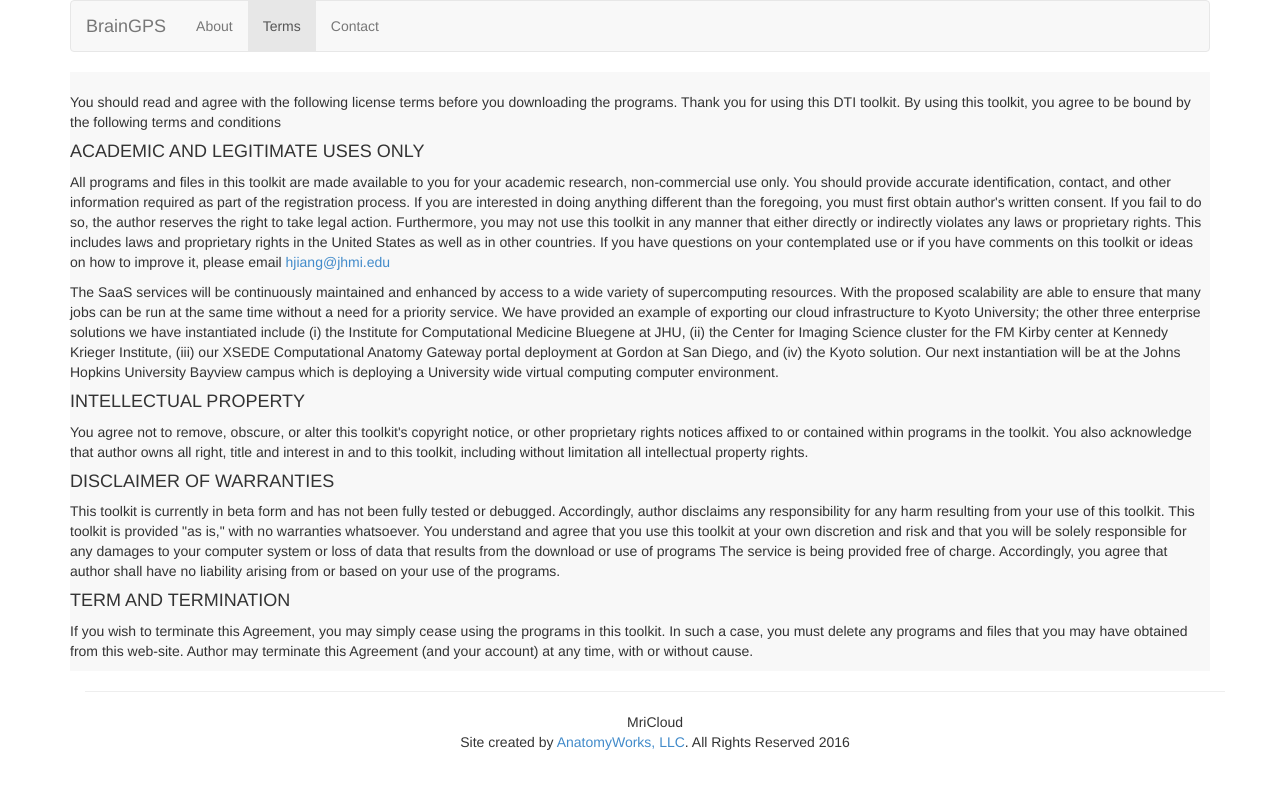
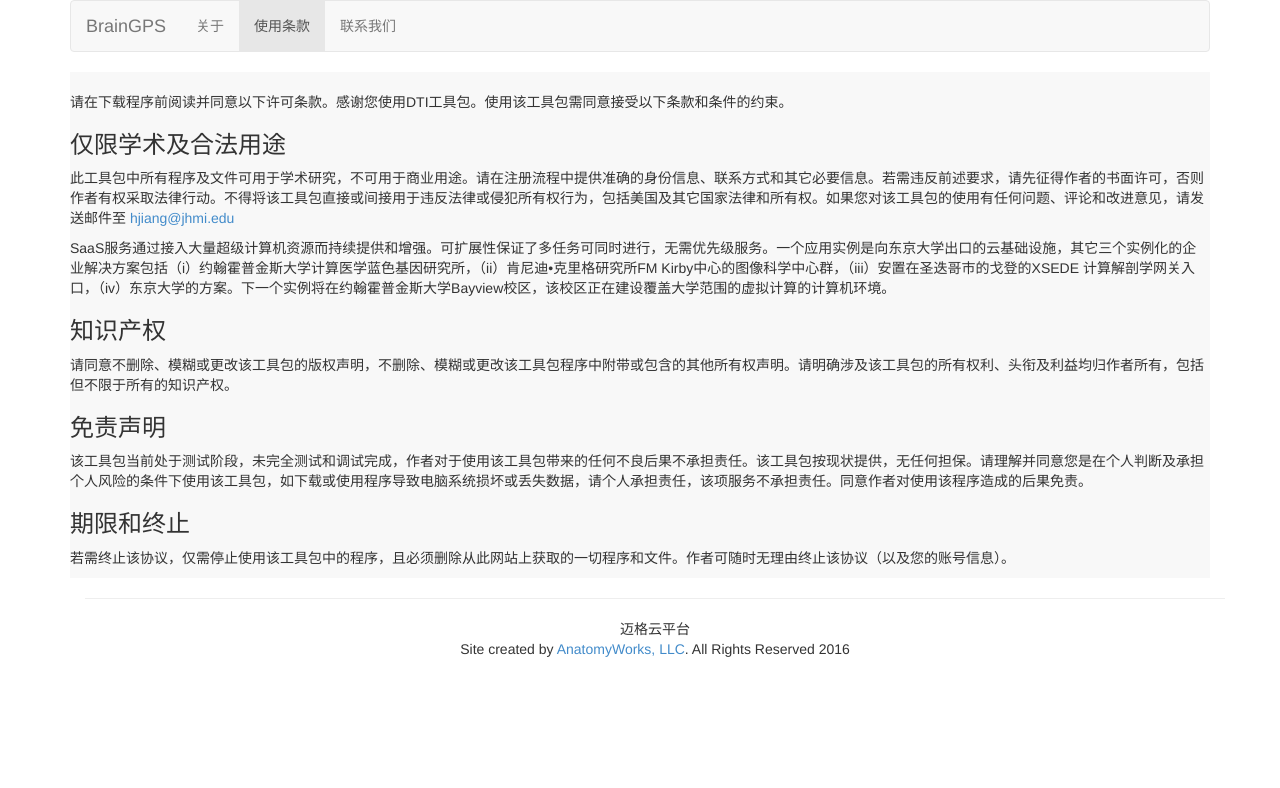
Before and after one commit to ChangleZhang/BrainGPS_CN, a plain HTML site: page terms.html in a window 1280 px wide. Drawn offline with Linux system fonts and the light colour scheme; some icons are missing.

Commit message:
triple kill

```diff
--- a/terms.html
+++ b/terms.html
@@ -6,7 +6,7 @@
 <head>
     <meta charset="utf-8">
 <!--     https://braingps.mricloud.org -->
-    <title>MriCloud | Terms</title>
+    <title>迈格云平台 | 使用条款</title>
 
     <meta name="description" content="Anatomyworks does "></meta>
 
@@ -75,9 +75,9 @@
 <!--               <div class="collapse nav-collapse"> -->
 <!-- -->
             <ul class="nav navbar-nav">
-              <li class=""><a href="about.html">About</a></li>
-              <li class="active"><a href="terms.html">Terms</a></li>
-              <li class=""><a href="contact.html">Contact</a></li>
+              <li class=""><a href="about.html">关于</a></li>
+              <li class="active"><a href="terms.html">使用条款</a></li>
+              <li class=""><a href="contact.html">联系我们</a></li>
               </ul>
           </div><!--/.nav-collapse -->
       </div>
@@ -88,62 +88,21 @@
 
 
        <p><br/>
-    You should read and agree with the following license terms before you
-    downloading the programs.
+    请在下载程序前阅读并同意以下许可条款。感谢您使用DTI工具包。使用该工具包需同意接受以下条款和条件的约束。
 
-
-    Thank you for using this DTI toolkit. By using this toolkit, you agree to be
-    bound by the following terms and conditions
-
-    <h4>ACADEMIC AND LEGITIMATE USES ONLY</h4>
-All programs and files in this toolkit are made available to you for your
-academic research, non-commercial use only. You should provide accurate
-identification, contact, and other information required as part of the
-registration process. If you are interested in doing anything different than
-the foregoing, you must first obtain author's written consent. If you fail to
-do so, the author reserves the right to take legal action. Furthermore, you may
-not use this toolkit in any manner that either directly or indirectly violates
-any laws or proprietary rights. This includes laws and proprietary rights in
-the United States as well as in other countries. If you have questions on your
-contemplated use or if you have comments on this toolkit or ideas on how to
-improve it, please email <a href="mailto:#">hjiang@jhmi.edu</a>
+    <h3>仅限学术及合法用途</h3>
+此工具包中所有程序及文件可用于学术研究，不可用于商业用途。请在注册流程中提供准确的身份信息、联系方式和其它必要信息。若需违反前述要求，请先征得作者的书面许可，否则作者有权采取法律行动。不得将该工具包直接或间接用于违反法律或侵犯所有权行为，包括美国及其它国家法律和所有权。如果您对该工具包的使用有任何问题、评论和改进意见，请发送邮件至 <a href="mailto:#">hjiang@jhmi.edu</a>
 <p>
 <p>
-The SaaS services will be continuously maintained and enhanced by access to
-a wide variety of supercomputing resources. With the proposed scalability
-are able to ensure that many jobs can be run at the same time without a need
-for a priority service. We have provided an example of exporting our cloud
-infrastructure to Kyoto University; the other three enterprise solutions we
-have instantiated include (i) the Institute for Computational Medicine
-Bluegene at JHU, (ii) the Center for Imaging Science cluster for the FM
-Kirby center at Kennedy Krieger Institute, (iii) our XSEDE Computational
-Anatomy Gateway portal deployment at Gordon at San Diego, and (iv) the Kyoto
-solution. Our next instantiation will be at the Johns Hopkins University
-Bayview campus which is deploying a University wide virtual computing
-computer environment.
-    <h4>INTELLECTUAL PROPERTY</h4>
-    You agree not to remove, obscure, or alter this toolkit's copyright notice,
-or other proprietary rights notices affixed to or contained within programs in
-the toolkit. You also acknowledge that author owns all right, title and
-interest in and to this toolkit, including without limitation all intellectual
-property rights.
+SaaS服务通过接入大量超级计算机资源而持续提供和增强。可扩展性保证了多任务可同时进行，无需优先级服务。一个应用实例是向东京大学出口的云基础设施，其它三个实例化的企业解决方案包括（i）约翰霍普金斯大学计算医学蓝色基因研究所，（ii）肯尼迪•克里格研究所FM Kirby中心的图像科学中心群，（iii）安置在圣迭哥市的戈登的XSEDE 计算解剖学网关入口，（iv）东京大学的方案。下一个实例将在约翰霍普金斯大学Bayview校区，该校区正在建设覆盖大学范围的虚拟计算的计算机环境。
+    <h3>知识产权</h3>
+    请同意不删除、模糊或更改该工具包的版权声明，不删除、模糊或更改该工具包程序中附带或包含的其他所有权声明。请明确涉及该工具包的所有权利、头衔及利益均归作者所有，包括但不限于所有的知识产权。
 
-    <h4>DISCLAIMER OF WARRANTIES</h4>
-This toolkit is currently in beta form and has not been fully tested or
-debugged. Accordingly, author disclaims any responsibility for any harm
-resulting from your use of this toolkit. This toolkit is provided "as is," with
-no warranties whatsoever. You understand and agree that you use this toolkit at
-your own discretion and risk and that you will be solely responsible for any
-damages to your computer system or loss of data that results from the download
-or use of programs The service is being provided free of charge. Accordingly,
-you agree that author shall have no liability arising from or based on your use
-of the programs.
+    <h3>免责声明</h3>
+该工具包当前处于测试阶段，未完全测试和调试完成，作者对于使用该工具包带来的任何不良后果不承担责任。该工具包按现状提供，无任何担保。请理解并同意您是在个人判断及承担个人风险的条件下使用该工具包，如下载或使用程序导致电脑系统损坏或丢失数据，请个人承担责任，该项服务不承担责任。同意作者对使用该程序造成的后果免责。
 
-    <h4>TERM AND TERMINATION</h4>
-    If you wish to terminate this Agreement, you may simply cease using the
-programs in this toolkit. In such a case, you must delete any programs and
-files that you may have obtained from this web-site. Author may terminate this
-Agreement (and your account) at any time, with or without cause.
+    <h3>期限和终止</h3>
+    若需终止该协议，仅需停止使用该工具包中的程序，且必须删除从此网站上获取的一切程序和文件。作者可随时无理由终止该协议（以及您的账号信息）。
 
 </p>
 
@@ -155,7 +114,7 @@ Agreement (and your account) at any time, with or without cause.
 
     <div class="container text-center">
         <hr>
-<p>MriCloud  <br> Site created by <a href= "http://www.anatomyworks.com/">AnatomyWorks, LLC</a>. All Rights Reserved 2016
+<p>迈格云平台  <br> Site created by <a href= "http://www.anatomyworks.com/">AnatomyWorks, LLC</a>. All Rights Reserved 2016
 <a href="#mricloud_tip"><i class="icon-info-sign" id="mricloudtip"></i></a>
 		<div id="mricloud_tip" style="display:none">
 		<p>	MriCloud 1.0</p>
```
Also changed, not shown: about.html (+7 -7 lines), contact.html (+7 -7 lines).
